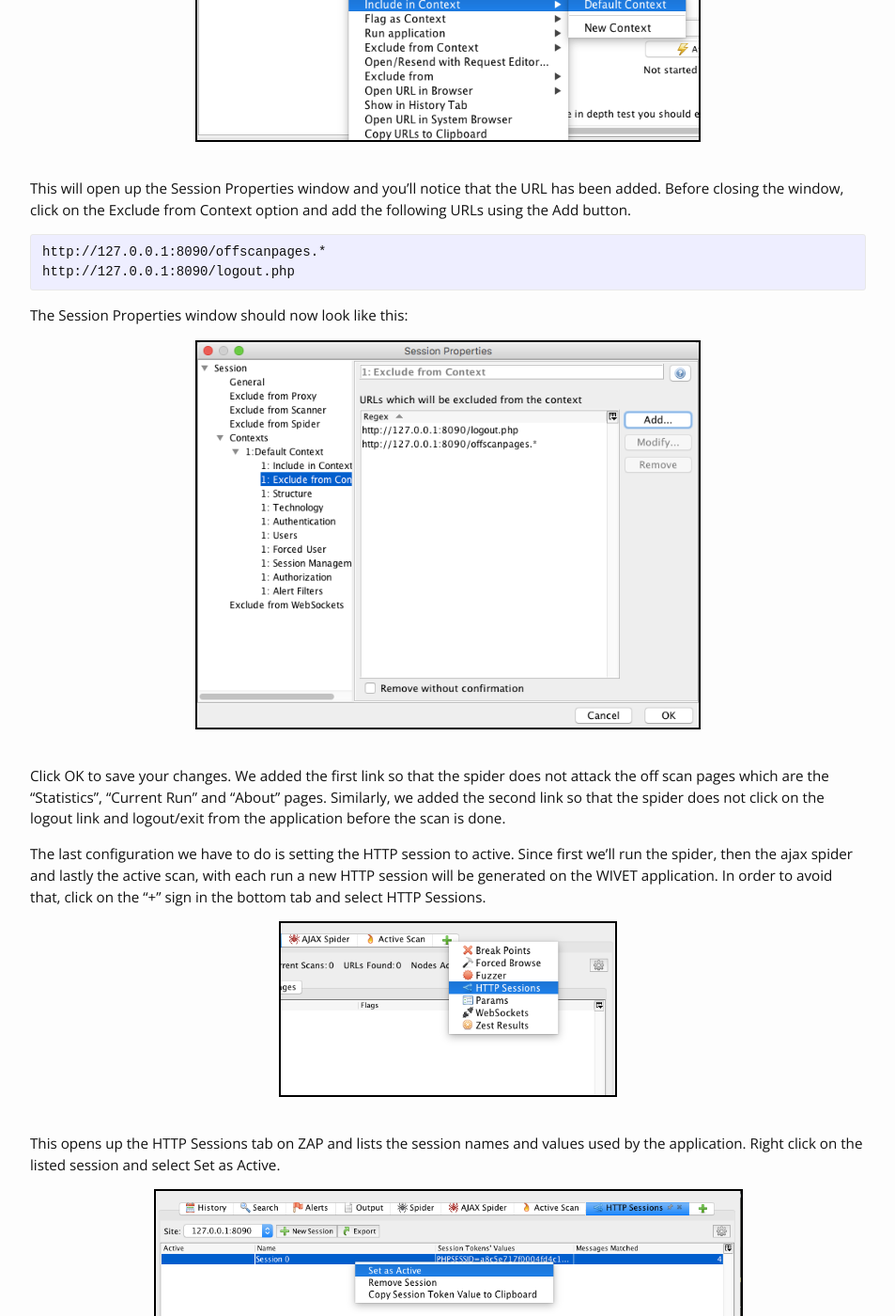
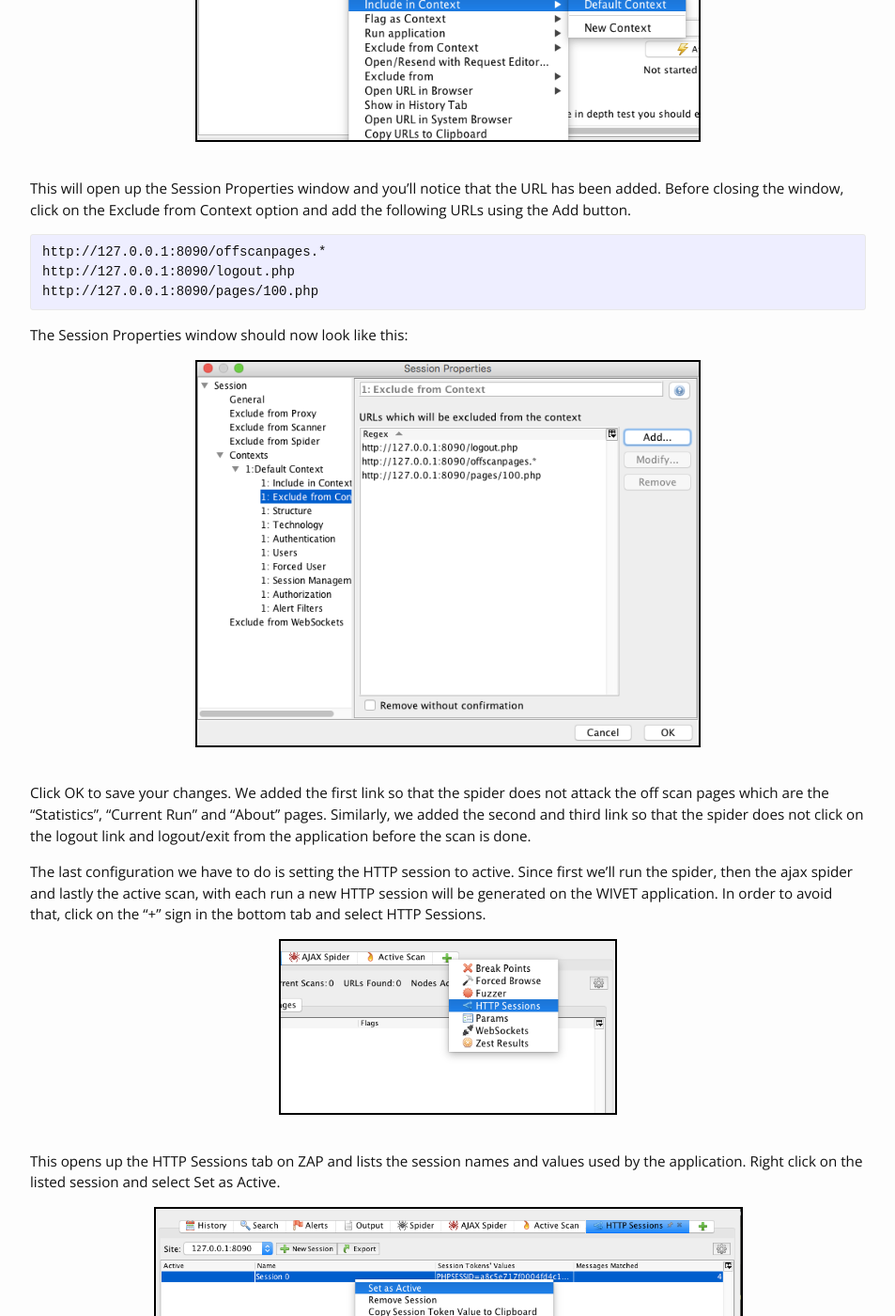
Before and after one commit to rkhal101/rkhal101.github.io, a Jekyll site: the page built from _posts/WAVS/ZAP/2018-05-04-zap-wivet.md, in a window 1280 px wide and 1400 px high, scrolled down 713 px. Shown: the whole window at 94% size, without its empty margins (163-1116 px from the left). Built offline with Jekyll 4.4.1, drawn with Linux system fonts in a browser that asks for light colours.

Commit message:
fixed zap wivet blog

````diff
--- a/_posts/WAVS/ZAP/2018-05-04-zap-wivet.md
+++ b/_posts/WAVS/ZAP/2018-05-04-zap-wivet.md
@@ -30,13 +30,14 @@
 ```*
 http://127.0.0.1:8090/offscanpages.*
 http://127.0.0.1:8090/logout.php
+http://127.0.0.1:8090/pages/100.php
 ```
 
 The Session Properties window should now look like this:
 
 <center><img src="/images/blogs/zap/exclude_context_wivet.png" width="60%" height="60%" style="border: 2px solid black"/></center><br>
 
-Click OK to save your changes. We added the first link so that the spider does not attack the off scan pages which are the "Statistics", "Current Run" and "About" pages. Similarly, we added the second link so that the spider does not click on the logout link and logout/exit from the application before the scan is done.
+Click OK to save your changes. We added the first link so that the spider does not attack the off scan pages which are the "Statistics", "Current Run" and "About" pages. Similarly, we added the second and third link so that the spider does not click on the logout link and logout/exit from the application before the scan is done.
 
 The last configuration we have to do is setting the HTTP session to active. Since first we'll run the spider, then the ajax spider and lastly the active scan, with each run a new HTTP session will be generated on the WIVET application. In order to avoid that, click on the "+" sign in the bottom tab and select HTTP Sessions.
 
````
Also changed, not shown: images/blogs/zap/exclude_context_wivet.png.
